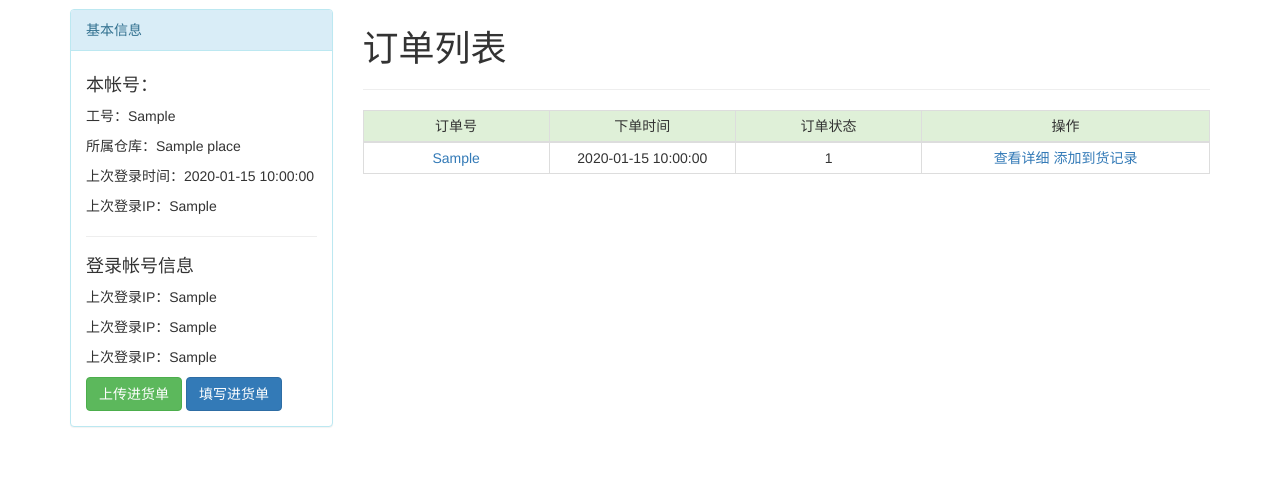
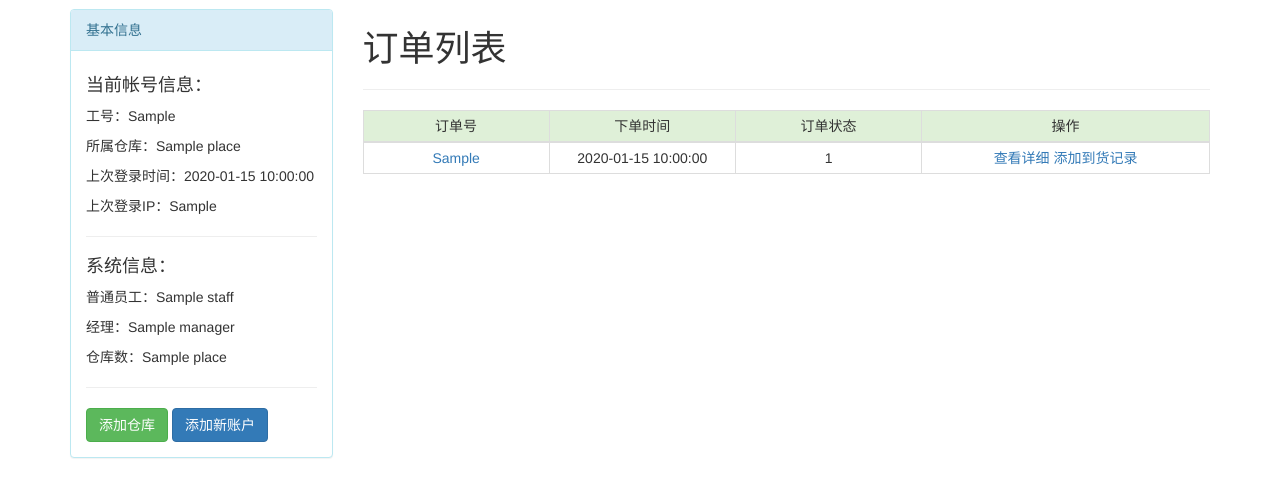
Before and after one commit to SR1s/WMS, a Flask app: template WMS/templates/account-list.html in a window 1280 px wide. Shown: the part 51-548 px from the top of the page. Run offline with Flask 2, Linux system fonts and the light colour scheme; tables that the repository leaves empty hold one stand-in row (values such as "Sample post"); the template is opened without the code that fills it: values that come from a table or form of the project are taken from there, most other values are stand-ins (such as "Sample title", 1, 10 or a date in 2020); some libraries are stand-ins or nearby versions.

Commit message:
modified account infomation show

```diff
--- a/WMS/templates/account-list.html
+++ b/WMS/templates/account-list.html
@@ -3,27 +3,28 @@
 <div class='panel panel-info'>
   <div class="panel-heading">基本信息</div>
   <div class="panel-body">
-    <h4>本帐号：</h4>
+    <h4>当前帐号信息：</h4>
     <p>工号：{{ basic['account']['user_no'] }}</p>
     <p>所属仓库：{{ basic['account']['place'] }}</p>
     <p>上次登录时间：{{ basic['account']['last_date'] }}</p>
     <p>上次登录IP：{{ basic['account']['last_ip'] }}</p>
     <hr/>
-    <h4>登录帐号信息</h4>
-    <p>上次登录IP：{{ basic['account']['last_ip'] }}</p>
-    <p>上次登录IP：{{ basic['account']['last_ip'] }}</p>
-    <p>上次登录IP：{{ basic['account']['last_ip'] }}</p>
-    <button class='btn btn-success' data-toggle="modal" data-target="#myModal">上传进货单</button>
-    <a class='btn btn-primary' href='/order/create'>填写进货单</a>
+    <h4>系统信息：</h4>
+    <p>普通员工：{{ basic['admin']['staff'] }}</p>
+    <p>经理：{{ basic['admin']['manager'] }}</p>
+    <p>仓库数：{{ basic['admin']['place'] }}</p>
+    <hr/>
+    <button class='btn btn-success' data-toggle="modal" data-target="#myPlace">添加仓库</button>
+    <button class='btn btn-primary' data-toggle="modal" data-target="#myAccount">添加新账户</button>
   </div>
 </div>
 <!-- Modal -->
-<div class="modal fade" id="myModal" tabindex="-1" role="dialog" aria-labelledby="myModalLabel" aria-hidden="true">
+<div class="modal fade" id="myPlace" tabindex="-1" role="dialog" aria-labelledby="myPlace" aria-hidden="true">
   <div class="modal-dialog">
     <div class="modal-content">
       <div class="modal-header">
         <button type="button" class="close" data-dismiss="modal" aria-hidden="true">&times;</button>
-        <h4 class="modal-title" id="myModalLabel">上传进货单</h4>
+        <h4 class="modal-title" id="myModalLabel">添加仓库</h4>
       </div>
       <form action='{{ url_for("order.create_by_upload") }}' class='form-horizontal' method='post' enctype='multipart/form-data'>
         <div class="modal-body">
@@ -36,7 +37,33 @@
         </div>
         <div class="modal-footer">
           <button type="button" class="btn btn-default" data-dismiss="modal">取消</button>
-          <button type="submit" class="btn btn-primary">上传</button>
+          <button type="submit" class="btn btn-primary">添加</button>
+        </div>
+      </form>
+    </div><!-- /.modal-content -->
+  </div><!-- /.modal-dialog -->
+</div><!-- /.modal -->
+
+<!-- Modal -->
+<div class="modal fade" id="myAccount" tabindex="-1" role="dialog" aria-labelledby="myAccount" aria-hidden="true">
+  <div class="modal-dialog">
+    <div class="modal-content">
+      <div class="modal-header">
+        <button type="button" class="close" data-dismiss="modal" aria-hidden="true">&times;</button>
+        <h4 class="modal-title" id="myModalLabel">添加新账户</h4>
+      </div>
+      <form action='{{ url_for("order.create_by_upload") }}' class='form-horizontal' method='post' enctype='multipart/form-data'>
+        <div class="modal-body">
+          <div class="form-group">
+            <label class='col-sm-3 control-label'>进货单文件：</label>
+            <div class="col-sm-3">
+              <input type='file' class='btn' name='file' title='点击选择进货单文件' data-filename-placement="inside"/>
+            </div>
+          </div>
+        </div>
+        <div class="modal-footer">
+          <button type="button" class="btn btn-default" data-dismiss="modal">取消</button>
+          <button type="submit" class="btn btn-primary">添加</button>
         </div>
       </form>
     </div><!-- /.modal-content -->
--- a/WMS/templates/basic.html
+++ b/WMS/templates/basic.html
@@ -45,6 +45,7 @@
             <li class="dropdown">
               <a href="#" class="dropdown-toggle" data-toggle="dropdown">账户操作 <b class="caret"></b></a>
               <ul class="dropdown-menu">
+                <li><a href="/accounts/list">账户管理</a></li>
                 <li><a href="/accounts/logout">注销</a></li>
                 <!--<li class="divider"></li>-->
               </ul>
--- a/WMS/views/accounts.py
+++ b/WMS/views/accounts.py
@@ -33,7 +33,6 @@ def perform_login():
             session["place_id"] = user.place.id
             session["time"] = datetime.utcnow()
             message = "登录成功"
-
             if user.last_date1>user.last_date2:
                 user.last_date2 = datetime.utcnow()
                 user.last_ip2 = request.remote_addr
@@ -54,7 +53,8 @@ def list_all():
     basic['account'] = _user_basic_info()
     staff = _query_user_amount(0)
     manager = _query_user_amount(1)
-    basic['admin'] = dict(staff=staff, manager=manager)
+    place = len(Place.query.all())
+    basic['admin'] = dict(staff=staff, manager=manager, place=place)
     account = dict()
     return render_template('account-list.html', basic=basic, account=account)
 
```
